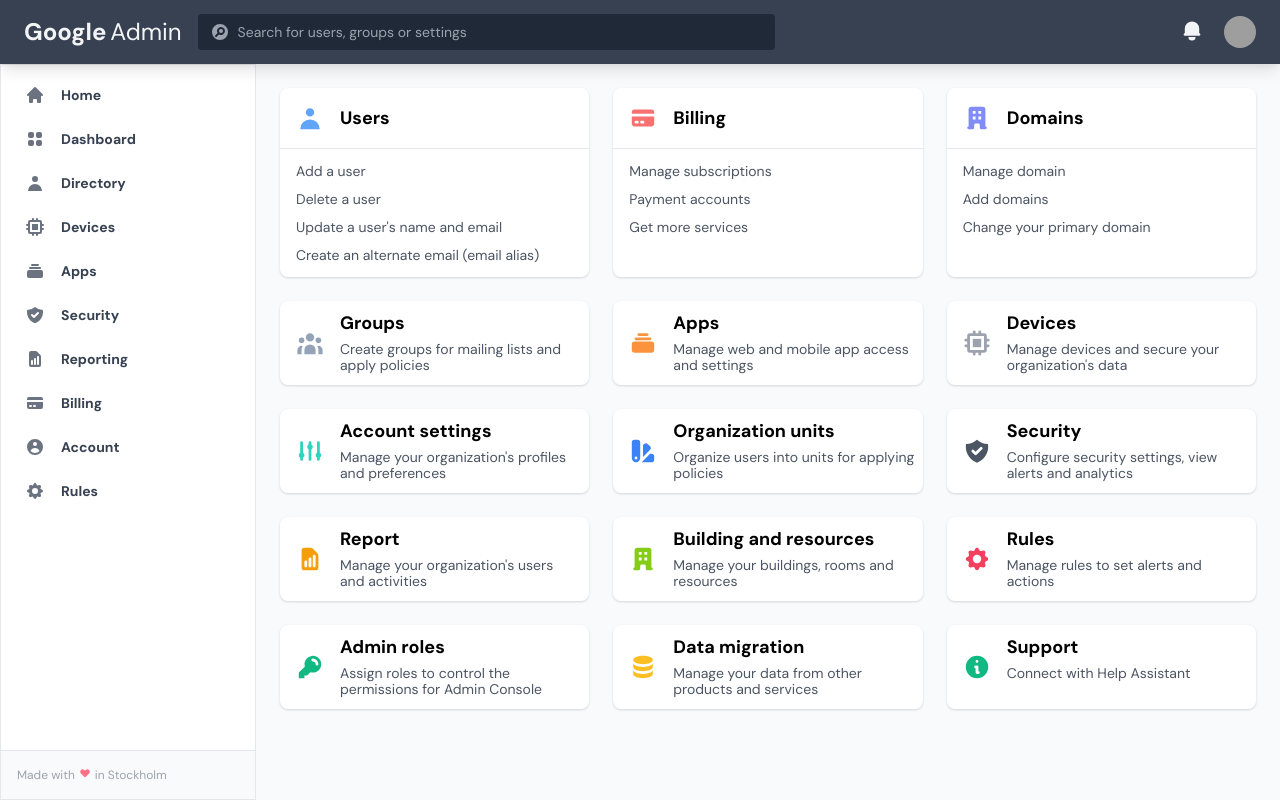
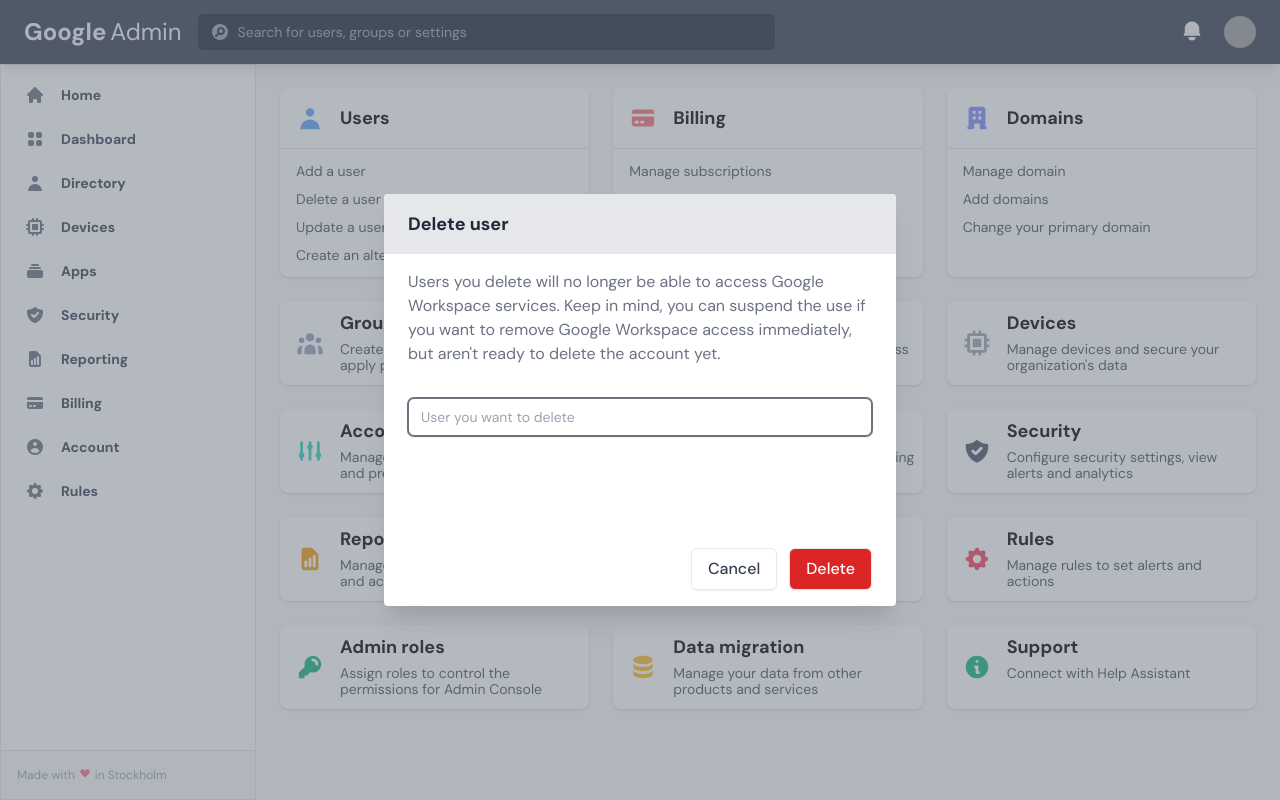
Before and after one commit to erikdao/google-admin, a React (Create React App) app: page /auth in a window 1280 px wide. Both pictures are taken after a click on the item "Delete a user". Built offline with nearby package versions, Linux system fonts and the light colour scheme; grey boxes are pictures that could not be loaded.

Commit message:
Add: user delete initial dialog

```diff
--- a/package.json
+++ b/package.json
@@ -4,7 +4,7 @@
   "private": true,
   "dependencies": {
     "@craco/craco": "^6.1.2",
-    "@headlessui/react": "^1.2.0",
+    "@headlessui/react": "^1.2.0-d0e27ff",
     "@heroicons/react": "^1.0.1",
     "@testing-library/jest-dom": "^5.11.4",
     "@testing-library/react": "^11.1.0",
--- a/public/index.html
+++ b/public/index.html
@@ -28,7 +28,8 @@
     -->
     <title>Google Admin</title>
   </head>
-  <body id="root">
+  <body>
     <noscript>You need to enable JavaScript to run this app.</noscript>
+    <div id="root"></div>
   </body>
 </html>
--- /dev/null
+++ b/src/components/auth/DeleteUserDialog.tsx
@@ -0,0 +1,67 @@
+/* eslint-disable react/destructuring-assignment */
+import { Dialog } from '@headlessui/react';
+import React, { useRef, useState } from 'react';
+
+interface IDialogProps {
+  isOpen?: boolean;
+  onClose: () => void;
+}
+
+export function DeleteUserDialog(props: IDialogProps): JSX.Element {
+  const { isOpen, onClose } = props;
+  const searchRef = useRef(null);
+
+  return (
+    <Dialog
+      as="div"
+      initialFocus={searchRef}
+      open={isOpen}
+      onClose={onClose}
+      className="fixed z-10 inset-0 overflow-y-auto"
+    >
+      <div className="flex items-center justify-center min-h-screen p-4 text-cetner">
+        <Dialog.Overlay className="fixed inset-0 bg-gray-500 opacity-50" />
+
+        <div className="inline-block z-10 bg-white rounded text-left overflow-hidden shadow-xl max-w-lg mx-auto">
+          <Dialog.Title className="w-100 py-4 px-6 bg-gray-200 text-lg text-gray-800 font-bold">Delete user</Dialog.Title>
+          <Dialog.Description className="px-6 py-4 text-base text-gray-500">
+            Users you delete will no longer be able to access Google Workspace services.
+            Keep in mind, you can suspend the use if you want to remove Google Workspace access
+            immediately, but aren&apos;t ready to delete the account yet.
+          </Dialog.Description>
+          <div className="px-6 py-4 mb-20">
+            <input
+              type="text"
+              name="user"
+              id="user"
+              ref={searchRef}
+              className="text-gray-900 ring-opacity-5 appearance-none bg-white rounded-md block w-full px-3 py-2 border shadow ring-1 ring-gray-900 border-transparent placeholder-gray-400 focus:border-gray-500 focus:ring-gray-500 sm:text-sm focus:outline-none"
+              placeholder="User you want to delete"
+            />
+          </div>
+          <div className="py-4 px-6 mt-2 flex items-start flex-row-reverse border-t-1 border-gray-500">
+            <button
+              type="button"
+              // onClick={() => setIsOpen(false)}
+              className="w-full inline-flex justify-center rounded-md border boder-transparent shadow-sm px-4 py-2 bg-red-600 font-medium text-white hover:bg-red-700 focus:outline-none focus:ring-2 focus:ring-offset-2 focus:ring-red-500 ml-3 sm:w-auto"
+              disabled
+            >
+              Delete
+            </button>
+            <button
+              type="button"
+              onClick={onClose}
+              className="w-full inline-flex justify-center rounded-md border boder-transparent shadow-sm px-4 py-2 bg-white font-medium text-gray-700 hover:text-gray-500 focus:outline-none focus:ring-2 focus:ring-offset-2 focus:ring-gray-500 sm:w-auto"
+            >
+              Cancel
+            </button>
+          </div>
+        </div>
+      </div>
+    </Dialog>
+  );
+}
+
+DeleteUserDialog.defaultProps = {
+  isOpen: false,
+};
--- a/src/components/common/AppContent.tsx
+++ b/src/components/common/AppContent.tsx
@@ -1,3 +1,5 @@
+/* eslint-disable jsx-a11y/no-noninteractive-element-interactions */
+/* eslint-disable jsx-a11y/click-events-have-key-events */
 import {
   AdjustmentsIcon,
   ChipIcon,
@@ -14,14 +16,17 @@
   UserGroupIcon,
   UserIcon,
 } from '@heroicons/react/solid';
-import React from 'react';
+import React, { useState } from 'react';
 import { Link } from 'react-router-dom';
+import { DeleteUserDialog } from '../auth/DeleteUserDialog';
 
 /**
  * Container component to hold content of each app
  * @returns JSX.Element
  */
 export function AppContent(): JSX.Element {
+  const [dialog, setDialog] = useState<string>();
+
   return (
     <div className="flex-1 flex-grow h-full overflow-x-hidden overflow-y-auto p-6">
       <ul className="grid gap-6 grid-cols-1 sm:grid-cols-3">
@@ -34,7 +39,12 @@
             <li className="px-2 py-1 cursor-pointer hover:bg-gray-100 rounded">
               <Link to="users/?action_id=ADD_USER" className="block">Add a user</Link>
             </li>
-            <li className="px-2 py-1 cursor-pointer hover:bg-gray-100 rounded">Delete a user</li>
+            <li
+              className="px-2 py-1 cursor-pointer hover:bg-gray-100 rounded"
+              onClick={() => setDialog('DELETE_USER')}
+            >
+              Delete a user
+            </li>
             <li className="px-2 py-1 cursor-pointer hover:bg-gray-100 rounded">Update a user&apos;s name and email</li>
             <li className="px-2 py-1 cursor-pointer hover:bg-gray-100 rounded">Create an alternate email (email alias)</li>
           </ul>
@@ -211,6 +221,10 @@
         </li>
 
       </ul>
+
+      {dialog === 'DELETE_USER' && (
+        <DeleteUserDialog isOpen onClose={() => setDialog('')} />
+      )}
     </div>
   );
 }
--- a/src/pages/HomePage.tsx
+++ b/src/pages/HomePage.tsx
@@ -1,4 +1,5 @@
-import React from 'react';
+/* eslint-disable react/jsx-boolean-value */
+import React, { useState } from 'react';
 import { AppContent } from 'src/components/common/AppContent';
 import { LeftSideBar } from 'src/components/common/LeftSidebar';
 import { Header } from '../components/common/Header';
```
Also changed, not shown: 1 other file (tests, documents, lock files or other folders).
